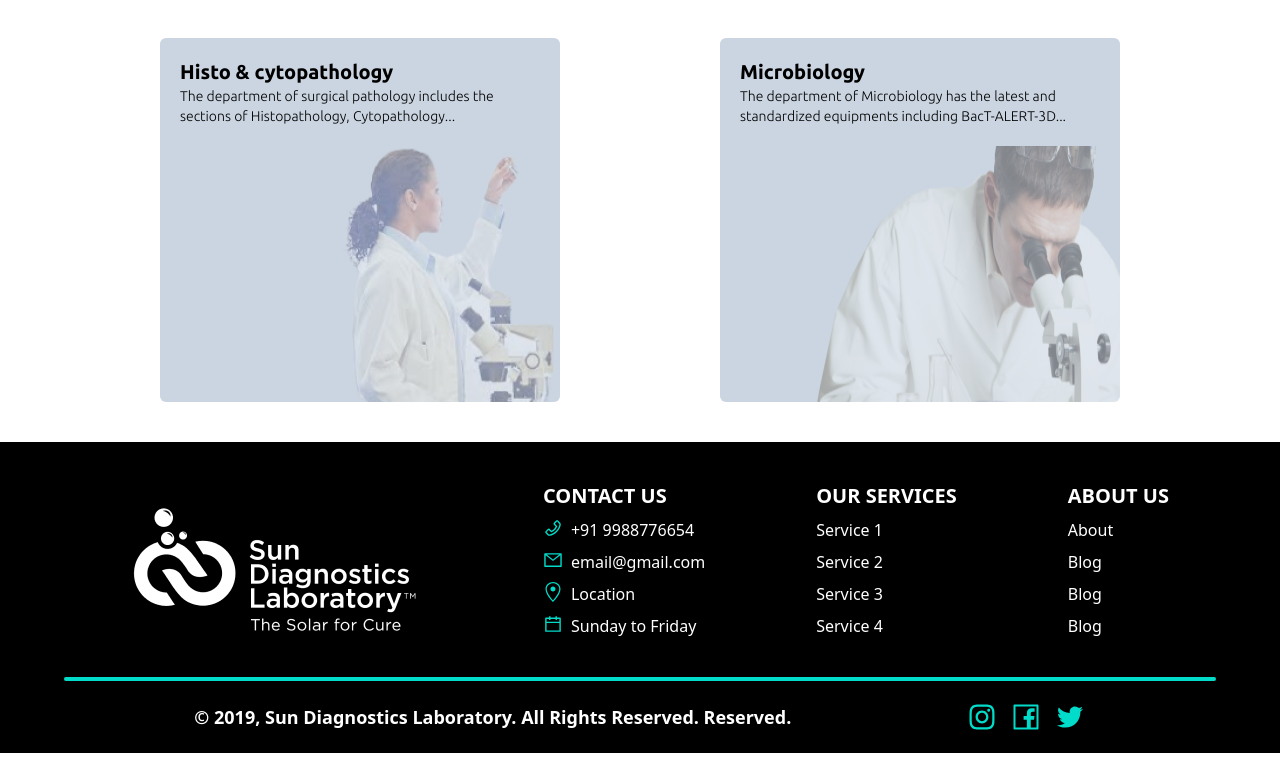
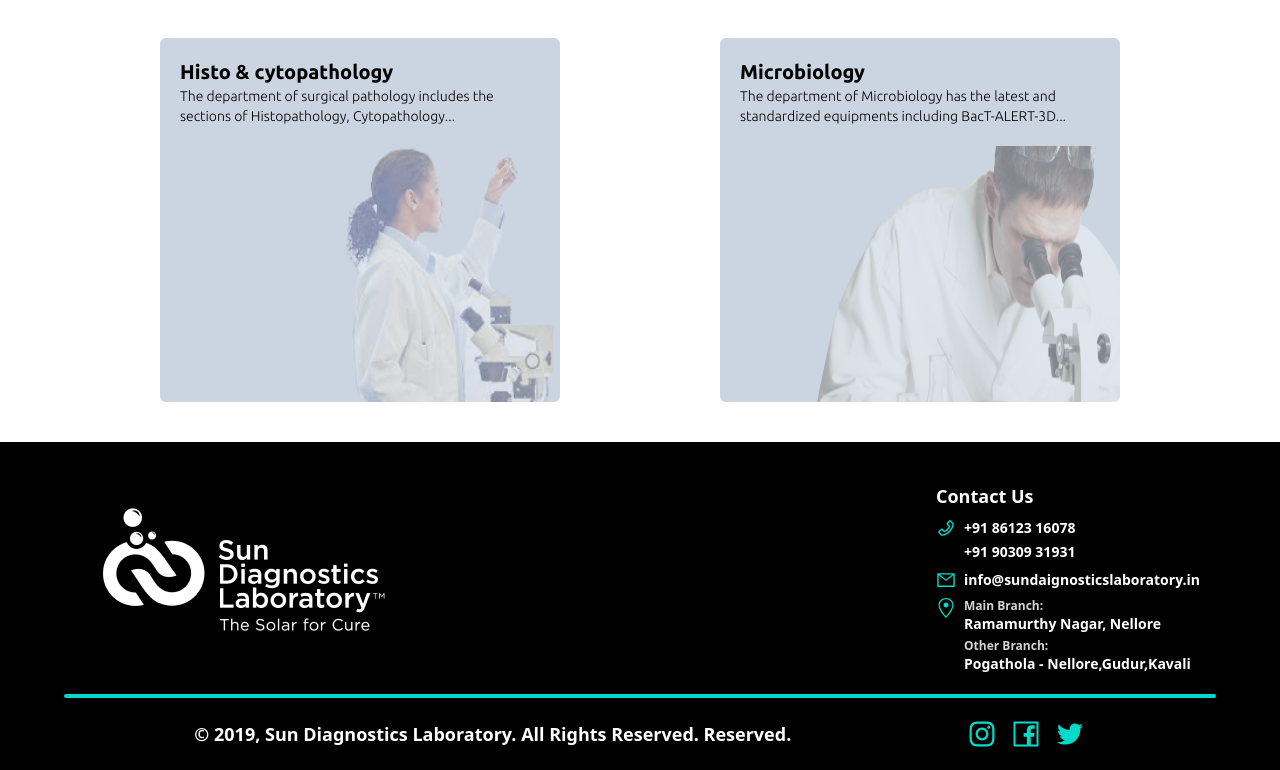
Before and after one commit to NEXT-BUG/sun-diagnostic-laboratory, a Next.js app: page /services in a window 1280 px wide. Shown: the part 2876-3646 px from the top of the page. Built offline with nearby package versions, Linux system fonts and the light colour scheme.

Commit message:
Changes #9

```diff
--- a/components/Footer.js
+++ b/components/Footer.js
@@ -14,45 +14,53 @@ const Footer = () => {
   const router = useRouter();
   return (
     <div className="bg-black text-white pt-10">
-      <div className="text-white w-screen bg-black flex flex-col space-y-4 lg:space-y-0 text-center lg:text-left lg:flex-row justify-evenly items-center lg:items-stretch">
+      <div className="text-white w-screen bg-black flex flex-col space-y-4 lg:space-y-0 text-left lg:flex-row justify-between px-20 items-center lg:items-stretch">
+        <div className="flex flex-col items-end">
           <Image
             onClick={() => router.push("/")}
             className="md:hover:scale-105 md:active:scale-95 duration-100 ease-out md:cursor-pointer"
             src={require("../assets/images/logo.png")}
             alt="logo"
           />
+        </div>
+
         <div className="space-y-2">
-          <h1 className="text-xl font-bold">CONTACT US</h1>
+          <h1 className="text-lg font-bold">Contact Us</h1>
           <div className="flex space-x-2">
             <AiOutlinePhone className="text-primary w-5 h-5" />
-            <p>+91 9988776654</p>
+            <div className="flex flex-col space-y-1">
+              <h1 className="font-semibold text-sm">+91 86123 16078</h1>
+              <h1 className="font-semibold text-sm">+91 90309 31931</h1>
             </div>
-          <div className="flex space-x-2">
+          </div>
+          <div className="flex space-x-2 items-center">
             <AiOutlineMail className="text-primary w-5 h-5" />
-            <p>email@gmail.com</p>
+            <a
+              className="text-sm font-bold"
+              href="mailto:info@sundaignosticslaboratory.in"
+            >
+              info@sundaignosticslaboratory.in
+            </a>
           </div>
           <div className="flex space-x-2">
             <GoLocation className="text-primary w-5 h-5" />
-            <p>Location</p>
+            <div className="flex flex-col space-y-1">
+              <div className="">
+                <h1 className="font-semibold text-neutral-300 text-xs">
+                  Main Branch:
+                </h1>
+                <p className="font-bold text-sm">Ramamurthy Nagar, Nellore</p>
               </div>
-          <div className="flex space-x-2">
-            <AiOutlineCalendar className="text-primary w-5 h-5" />
-            <p>Sunday to Friday</p>
+              <div>
+                <h1 className="font-semibold text-neutral-300 text-xs">
+                  Other Branch:
+                </h1>
+                <p className="font-bold text-sm">
+                  Pogathola - Nellore,Gudur,Kavali
+                </p>
               </div>
             </div>
-        <div className="space-y-2 hidden md:block">
-          <h1 className="text-xl font-bold">OUR SERVICES</h1>
-          <p>Service 1</p>
-          <p>Service 2</p>
-          <p>Service 3</p>
-          <p>Service 4</p>
           </div>
-        <div className="space-y-2 hidden md:block">
-          <h1 className="text-xl font-bold">ABOUT US</h1>
-          <p>About</p>
-          <p>Blog</p>
-          <p>Blog</p>
-          <p>Blog</p>
         </div>
       </div>
       <div className="w-[90%] rounded-md mx-auto h-1 bg-primary mt-5" />
@@ -61,7 +69,14 @@ const Footer = () => {
           © 2019, Sun Diagnostics Laboratory. All Rights Reserved. Reserved.
         </p>
         <div className="flex space-x-3">
-          <AiOutlineInstagram className="md:hover:scale-75 md:cursor-pointer duration-300 ease-out w-8 h-8 text-primary" />
+          <AiOutlineInstagram
+            onClick={() =>
+              router.push(
+                "https://instagram.com/sun_diagnosticlabs?igshid=YmMyMTA2M2Y="
+              )
+            }
+            className="md:hover:scale-75 md:cursor-pointer duration-300 ease-out w-8 h-8 text-primary"
+          />
           <AiOutlineFacebook className="md:hover:scale-75 md:cursor-pointer duration-300 ease-out w-8 h-8 text-primary" />
           <AiOutlineTwitter className="md:hover:scale-75 md:cursor-pointer duration-300 ease-out w-8 h-8 text-primary" />
         </div>
--- a/components/Header.js
+++ b/components/Header.js
@@ -66,7 +66,7 @@ const routes = [
   },
 ];
 
-const Header = (props) => {
+const Header = ({ ref }) => {
   const router = useRouter();
   const path = router.pathname;
 
@@ -75,7 +75,10 @@ const Header = (props) => {
   if (!router.pathname) return null;
 
   return (
-    <div className="w-screen z-50 bg-black px-5 md:px-10 flex justify-between items-center">
+    <div
+      ref={ref}
+      className="w-screen z-50 bg-black px-5 md:px-10 flex justify-between items-center"
+    >
       <div className="bg-black">
         <Image
           src={require("../assets/images/logo.png")}
--- a/components/landingPage/Hero.js
+++ b/components/landingPage/Hero.js
@@ -20,12 +20,13 @@ const Hero = () => {
           <Cards
             title="Health Packages"
             image="hero-card-2.png"
-            description="Lorem ipsum dolor sit amet, consectetur adipiscing elit, sed do eiusmod tempor incididunt ut labore."
+            description="Your health is our priority. We provide diagnostic testing for an affordable price and are dedicated to providing the best care for you!
+            "
           />
           <Cards
             title="Highly Accurate Reports"
             image="hero-card-3.png"
-            description="Lorem ipsum dolor sit amet, consectetur adipiscing elit, sed do eiusmod tempor incididunt ut labore."
+            description="We provide highly accurate reports by Sun Diagnostic lab staff. We use latest techniques, state-of-art equipment and latest technologies to deliver our services."
           />
         </div>
       </div>
@@ -40,7 +41,7 @@ const Cards = ({ title, image, description }) => {
   return (
     <div className="bg-[#313131] w-64 p-5 space-y-3 rounded-sm border border-primary shadow-xl">
       <div className="w-10 h-10">
-        <Image alt="" src={require(`../../assets/images/${image}`)} alt="" />
+        <Image alt="" src={require(`../../assets/images/${image}`)} />
       </div>
       <p className="text-white font-bold text-lg">{title}</p>
       <div className="w-[30%] h-1 bg-primary rounded-md" />
--- a/components/landingPage/Services.js
+++ b/components/landingPage/Services.js
@@ -14,7 +14,7 @@ const Services = () => {
           Provides Our Best Service
         </p>
 
-        <div className="flex flex-wrap justify-center lg:justify-start gap-5 w">
+        <div className="flex flex-wrap justify-center gap-5 w-full">
           <Cards
             title="Clinical Pathology"
             description="Lorem ipsum dolor sit amet, consectetur adipiscing elit, sed do eiusmod tempor incididunt ut labore."
@@ -40,14 +40,28 @@ const Services = () => {
             description="Lorem ipsum dolor sit amet, consectetur adipiscing elit, sed do eiusmod tempor incididunt ut labore."
             image="services-4.png"
           />
+          <Cards
+            title="Clinical Pathology"
+            description="Lorem ipsum dolor sit amet, consectetur adipiscing elit, sed do eiusmod tempor incididunt ut labore."
+            image="services-4.png"
+          />
+          <Cards
+            title="Clinical Pathology"
+            description="Lorem ipsum dolor sit amet, consectetur adipiscing elit, sed do eiusmod tempor incididunt ut labore."
+            image="services-4.png"
+          />
+          <Cards
+            title="Clinical Pathology"
+            description="Lorem ipsum dolor sit amet, consectetur adipiscing elit, sed do eiusmod tempor incididunt ut labore."
+            image="services-4.png"
+          />
         </div>
       </div>
 
       <Image
         alt=""
         src={require("../../assets/images/doctors.png")}
-        className="h-[50%] object-cover hidden lg:inline-block object-top absolute bottom-0 right-0"
-        alt=""
+        className="opacity-20 h-[50%] object-cover hidden lg:inline-block object-top absolute bottom-0 right-0"
       />
     </div>
   );
@@ -57,12 +71,18 @@ export default Services;
 
 const Cards = ({ title, description, image }) => {
   return (
-    <div className="bg-[#313131] px-5 py-10 w-80 z-10 space-y-5 rounded-sm">
+    <div className="md:cursor-pointer bg-[#313131] group shadow-lg px-5 py-10 w-[16rem] z-10 space-y-5 rounded-sm">
       <div>
         <Image alt="" src={require(`../../assets/images/${image}`)} />
       </div>
       <p className="text-white font-bold text-xl">{title}</p>
-      <p className="text-white text-sm">{description}</p>
+      <div className="h-1 bg-primary w-full rounded-full" />
+      <p className="group-hover:-translate-y-32 group-hover:invisible duration-200 ease-out group-hover:text-[#313131] text-center font-bold text-white">
+        See More
+      </p>
+      <p className=" text-[#313131] translate-y-64 invisible group-hover:visible group-hover:text-white group-hover:translate-y-0 duration-200 ease-out  text-sm">
+        {description}
+      </p>
     </div>
   );
 };
```
Lines whose indentation alone changed are shown as unchanged.
